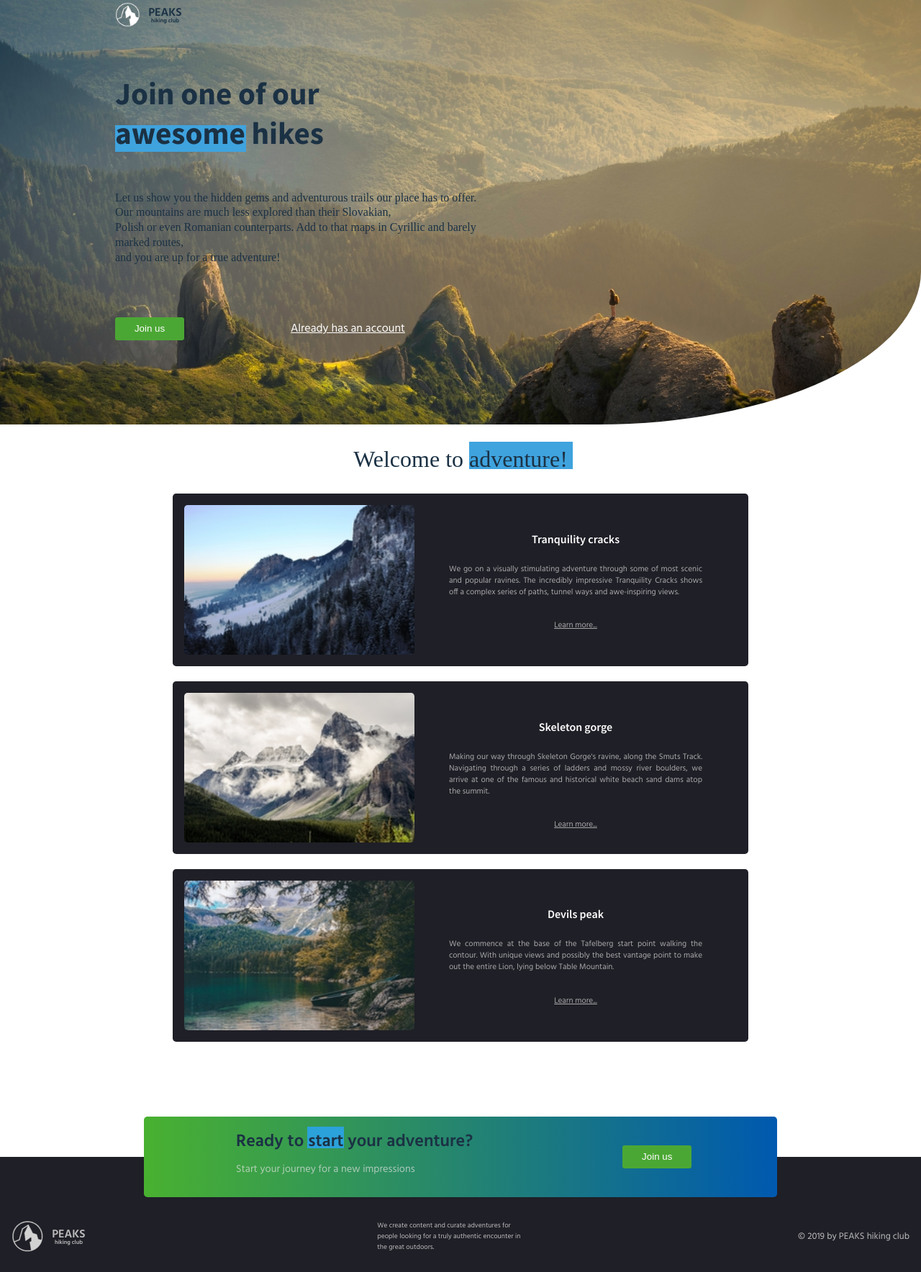
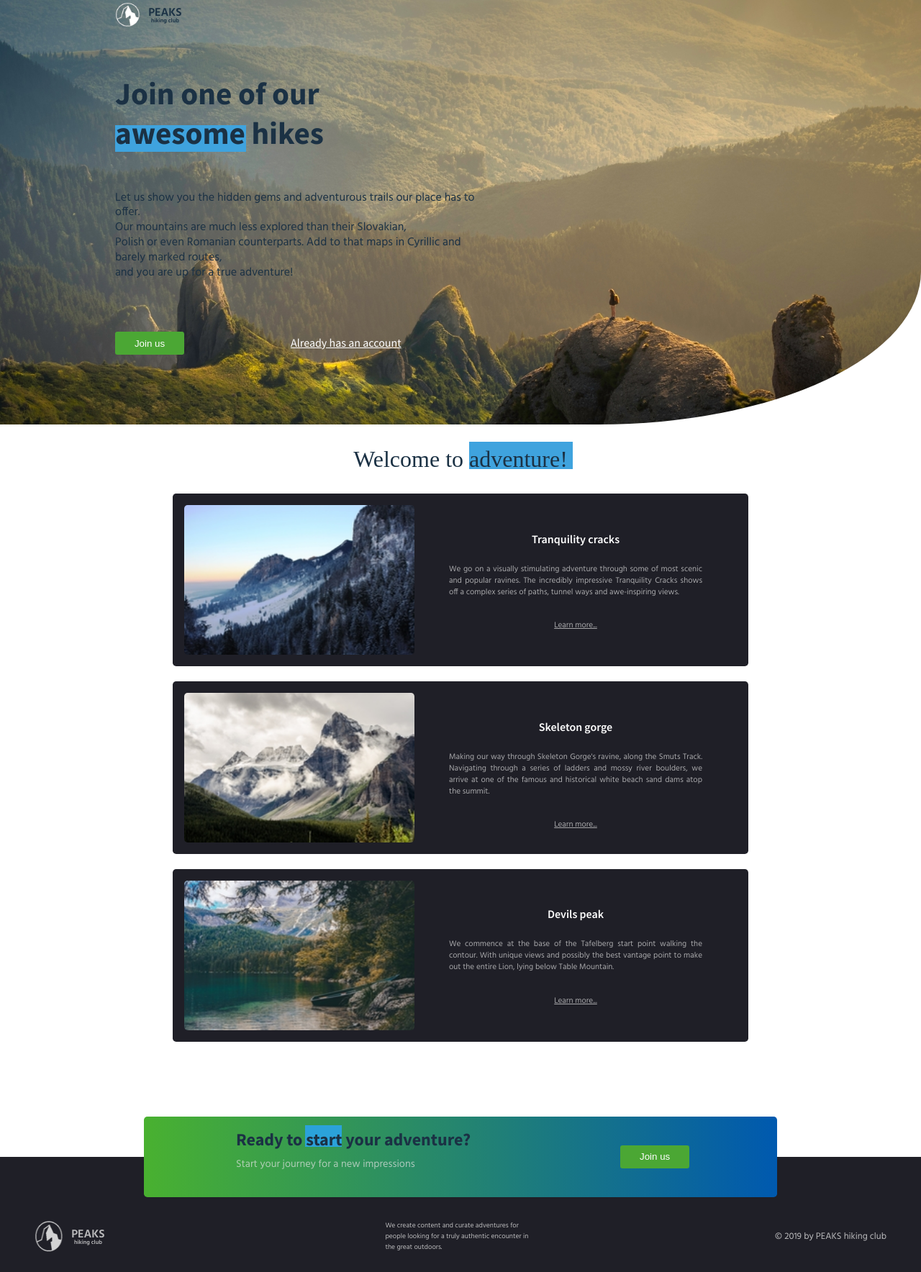
Before and after one commit to yevheniiii/FL-12, a plain HTML site: page FL12_HW3/homework/index.html in a window 1280 px wide. Shown: the part 18-1786 px from the top of the page at 72% size. Drawn offline with Linux system fonts and the light colour scheme; a web font is replaced by a local one.

Commit message:
fixed fonts issues; changed word-background colors => HW#3 is done

```diff
--- a/FL12_HW3/homework/scss/_main.scss
+++ b/FL12_HW3/homework/scss/_main.scss
@@ -19,7 +19,6 @@
 
 html {
   box-sizing: border-box;
-  // font-family: $fontFamily;
 }
 *,
 *:after,
@@ -100,7 +99,7 @@ html {
 
     .header_text {
       margin-top: 2rem;
-      // opacity: 0.5;
+      font-family: $fontFamilyText;
       white-space: pre-line;
       line-height: 1.3rem;
       width: 31.4rem;
@@ -116,7 +115,7 @@ html {
       }
 
       a {
-        @include link(#fff, 9rem, $fontFamilyText);
+        @include link(#fff, 9rem, $fontFamilyHeading);
       }
     }
   }
@@ -234,7 +233,7 @@ main {
 
     p {
       margin-left: 7rem;
-      font-family: $fontFamilyText;
+      font-family: $fontFamilyHeading;
 
       &.section_banner_heading {
         color: $textMainColor1;
@@ -245,9 +244,9 @@ main {
 
         &:before {
           content: "";
-          background-color: #2ba2da;
+          background-color: $wordHighlight1;
           right: 11.2rem;
-          bottom: 10px;
+          bottom: 5px;
           height: 30px;
           width: 3.2rem;
           position: absolute;
@@ -257,6 +256,7 @@ main {
 
       &.section_banner_text {
         color: $textMainColor2;
+        font-family: $fontFamilyText;
         opacity: 0.7;
         margin-top: 0.5rem;
         font-size: 0.9rem;
@@ -281,6 +281,7 @@ main {
   .footer-wrap {
     margin-top: 4.5rem;
     display: flex;
+    padding: 0px 2rem;
     opacity: 0.8;
     justify-content: space-between;
 
@@ -288,7 +289,7 @@ main {
       @extend .landing-logo;
 
       img {
-        width: logo-image(45px);
+        width: logo-image(40px);
       }
 
       p {
@@ -307,7 +308,7 @@ main {
       display: flex;
       align-items: center;
       font-family: $fontFamilyText;
-      margin-left: 15.2rem;
+      margin-left: 13.5rem;
       font-size: 0.8rem;
     }
   }
--- a/FL12_HW3/homework/scss/_variables2.scss
+++ b/FL12_HW3/homework/scss/_variables2.scss
@@ -1,11 +1,11 @@
 $heroImg: url(../img/m-h-night.jpg);
-$fontFamilyHeading: Arial, Helvetica, sans-serif;
+$fontFamilyHeading: "Source Sans Pro", sans-serif;
 $fontFamilyText: "Fresca", sans-serif;
 $textMainColor1: #fff;
 $textMainColor2: #fff;
-$wordHighlight1: #ff5b5b;
-$wordHighlight2: #ff5b5b;
-$wordHighlight3: #ff5b5b;
+$wordHighlight1: #ff5050;
+$wordHighlight2: #ff5050;
+$wordHighlight3: #ff5050;
 $btnBackColor: #d6b202;
 $btnTextColor: #fff;
 $mainBackColor: #222231;
```
Also changed, not shown: FL12_HW3/homework/css/style1.css, FL12_HW3/homework/css/style2.css.
